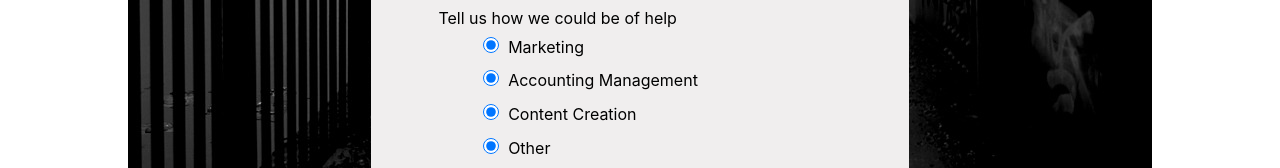
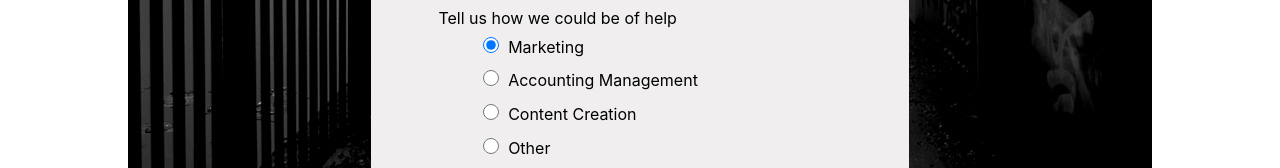
Before and after one commit to PaulTeshome/spira-site, a React (Create React App) app in the folder spira/: page /hireUs in a window 1280 px wide. Shown: the part 784-952 px from the top of the page. Built offline with nearby package versions, Linux system fonts and the light colour scheme.

Commit message:
Update HireForm.js

```diff
--- a/spira/src/components/HireForm.js
+++ b/spira/src/components/HireForm.js
@@ -1,4 +1,4 @@
-import React from 'react'
+import React,{useState} from 'react'
 import './HireForm.css'
 import InputComponent from './InputComponent'
 import TextInput from './TextInput'
@@ -6,27 +6,51 @@ import FixedHeader from './FixedHeader'
 import RadioComponent from './RadioComponent'
 
 function HireForm() {
+
+  const [inputs,setInputs]= useState({
+    fname:'',
+    lname:'',
+    email:'',
+    cname:'',
+    phone:'',
+    services:'marketing',
+    spec:''
+  })
+
+  const changeInputs= e=>{
+
+    setInputs({
+      ...inputs,
+    [e.target.name]: e.target.value
+    })
+  }
+
+  const submitInputs= event=>{
+    alert(JSON.stringify(inputs))
+    event.preventDefault()
+  }
+
   return (
     <div className='hire-form-container'>
       <FixedHeader logo_link="/#home" services="/#services" about="/#abtUs" hireUs=""/>
       <div className='form-container' id="top">
-        <form className='hire-form'>
-            <InputComponent label="First Name" type="text" id="fname" name="fname" placeholder='Enter First Name' classNm='form-inputs'/>
-            <InputComponent label="Last Name" type="text" id="lname" name="lname" placeholder='Enter Last Name' classNm='form-inputs'/>
-            <InputComponent  label="Email" type="Email" id="email" name="email" placeholder='Enter your email' classNm='form-inputs'/>
-            <InputComponent label="Company Name" type="text" id="cname" name="cname" placeholder='Enter Company Name' classNm='form-inputs'/>
-            <InputComponent label="Phone" type="tel" id="phone" name="phone" placeholder='Enter Phone Number' classNm='form-inputs'/>
+        <form className='hire-form' onSubmit={submitInputs}>
+            <InputComponent label="First Name" type="text" id="fname" name="fname" placeholder='Enter First Name' classNm='form-inputs' value={inputs.fname} onchange={changeInputs}/>
+            <InputComponent label="Last Name" type="text" id="lname" name="lname" placeholder='Enter Last Name' classNm='form-inputs' value={inputs.lname} onchange={changeInputs} />
+            <InputComponent  label="Email" type="Email" id="email" name="email" placeholder='Enter your email' classNm='form-inputs' value={inputs.email} onchange={changeInputs}/>
+            <InputComponent label="Company Name" type="text" id="cname" name="cname" placeholder='Enter Company Name' classNm='form-inputs' value={inputs.cname} onchange={changeInputs}/>
+            <InputComponent label="Phone" type="tel" id="phone" name="phone" placeholder='Enter Phone Number' classNm='form-inputs' value={inputs.phone} onchange={changeInputs}/>
 
             <label>
                Tell us how we could be of help
             </label><br/>
 
-            <RadioComponent value="marketing" label="Marketing" checked={true}/>
-            <RadioComponent value="accMgmt" label="Accounting Management" checked={true}/>
-            <RadioComponent value="content" label="Content Creation" checked={true}/>
-            <RadioComponent value="other" label="Other" checked={true}/>
+            <RadioComponent value="marketing" label="Marketing" name="services" checked={inputs.services === 'marketing'}  onchange={changeInputs}/>
+            <RadioComponent value="accMgmt" label="Accounting Management" name="services" checked={inputs.services === 'accMgmt'}  onchange={changeInputs}/>
+            <RadioComponent value="content" label="Content Creation" name="services" checked={inputs.services === 'content'}  onchange={changeInputs}/>
+            <RadioComponent value="other" label="Other" name="services" checked={inputs.services === 'other'}  onchange={changeInputs}/>
 
-            <TextInput textLabel="Specify" name="spec"  placeholder='Specify your choice above'/>
+            <TextInput textLabel="Specify" name="spec"  placeholder='Specify your choice above' value={inputs.spec} onchange={changeInputs}/>
 
             <InputComponent type="submit" name="submit" value="Submit" classNm='form-inputs'/>
         </form>
```
